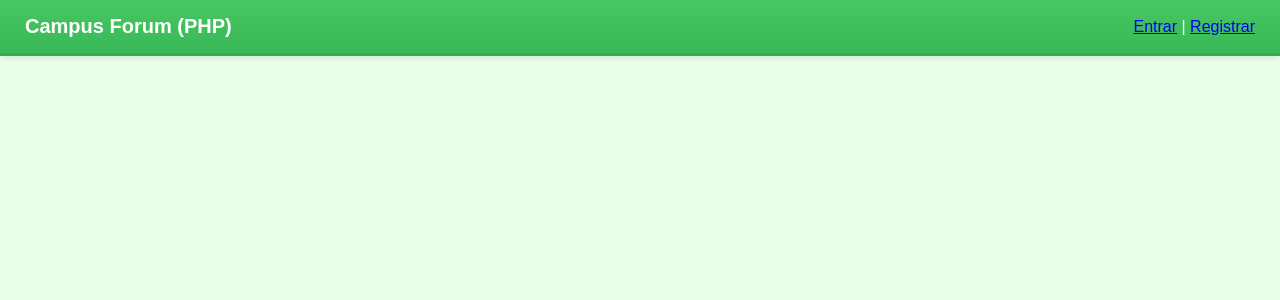
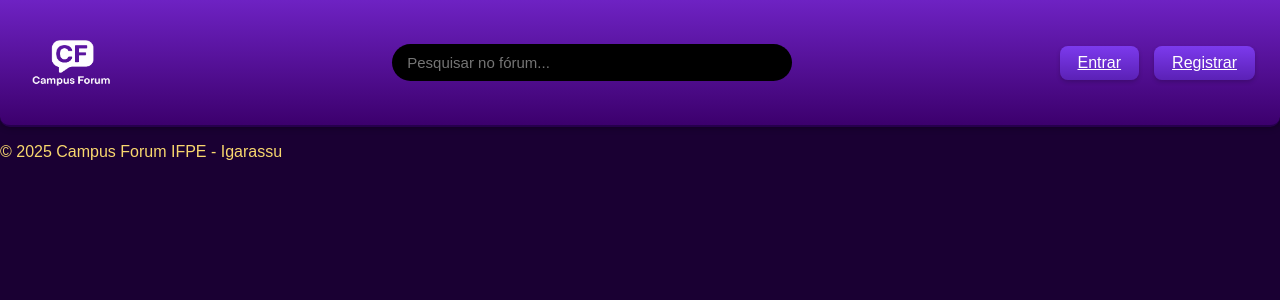
Before and after one commit to jt-commit/campusforum, a PHP site: page / in a window 1280 px wide. Shown: the top 300 px of the page. Run offline with PHP 8.4, Linux system fonts and the light colour scheme; data that the repository does not hold is empty.

Commit message:
Inserido version 1 da search bar and campusforum logo

```diff
--- a/index.php
+++ b/index.php
@@ -13,24 +13,59 @@ $posts = $res->fetch_all(MYSQLI_ASSOC);
 <link rel="stylesheet" href="styles.css">
 </head>
 <body>
-<header><h1>Campus Forum (PHP)</h1>
-<nav>
-<?php if(!empty($_SESSION['user'])): ?>
-    Olá, <?=htmlspecialchars($_SESSION['user']['username'])?> | <a href="create_post.php">Criar post</a> | <a href="logout.php">Sair</a>
+
+<header>
+
+<!--Cabeçalho com logo do campusforum logoX porque é um png com fundo transparente -->
+  <img src="\campusforum\campusforumlogox.png" width="100" height="auto">
+
+
+<div class="search-box">
+  <input type="text" placeholder="Pesquisar no fórum...">
+</div>
+ <nav class="right">
+    <?php if (!empty($_SESSION['user'])): ?>
+      <span class="user">Olá, <strong><?= htmlspecialchars($_SESSION['user']['username']) ?></strong></span>
+      <a href="create_post.php" class="btn-novo">Criar Post</a>
+      <a href="logout.php" class="logout">Sair</a>
     <?php else: ?>
-    <a href="login.php">Entrar</a> | <a href="register.php">Registrar</a>
+      <a href="login.php" class="btn-novo">Entrar</a>
+      <a href="register.php" class="btn-novo">Registrar</a>
     <?php endif; ?>
   </nav>
 </header>
-<main>
-<?php foreach($posts as $p): ?>
-<article class="post">
+
+
+
+
+    <?php foreach ($posts as $p): ?>
+      <article class="topico">
+        <div class="topico-header">
+          <img src="img/post.png" alt="Post">
+          <div>
             <h2><a href="post.php?id=<?= $p['id'] ?>"><?= htmlspecialchars($p['title']) ?></a></h2>
-  <p class="meta">por <?=htmlspecialchars($p['username'])?> em <?= $p['created_at'] ?></p>
-  <p><?= nl2br(htmlspecialchars(substr($p['content'],0,400))) ?><?php if(strlen($p['content'])>400) echo '...'; ?></p>
+            <span class="badge">Post</span>
+          </div>
+        </div>
+        <p><?= nl2br(htmlspecialchars(substr($p['content'], 0, 400))) ?><?php if (strlen($p['content']) > 400) echo '...'; ?></p>
+
+        <div class="topico-footer">
+          <div class="autor">
+            <img src="img/user.png" alt="Autor">
+            <span><?= htmlspecialchars($p['username']) ?></span>
+          </div>
+          <div class="estatisticas">
+            <span><?= date('d/m/Y H:i', strtotime($p['created_at'])) ?></span>
+          </div>
+        </div>
       </article>
     <?php endforeach; ?>
+  </section>
 </main>
-<footer></footer>
+
+<footer>
+  <p>&copy; <?= date('Y') ?> Campus Forum IFPE - Igarassu</p>
+</footer>
+
 </body>
 </html>
--- a/styles.css
+++ b/styles.css
@@ -2,73 +2,72 @@
 body {
     margin: 0;
     font-family: "Poppins", sans-serif;
-    background-color: #e9ffe9;
-    color: #222;
+    background-color: #1a0033; /* fundo roxo escuro */
+    color: #f9d76e; /* textos dourados */
 }
 
 /* ======== CABEÇALHO ======== */
 header {
-    background: linear-gradient(180deg, #47c763, #39b857);
+    background: linear-gradient(180deg, #6e22c3, #3c006d);
     color: white;
-    padding: 15px 25px;
+    padding: 12px 25px;
     display: flex;
     align-items: center;
     justify-content: space-between;
-    border-bottom: 3px solid #34a94e;
-    box-shadow: 0 2px 6px rgba(0,0,0,0.1);
+    border-bottom: 2px solid #26004d;
+    box-shadow: 0 1px 6px rgba(0, 0, 0, 0.3);
+    border-radius: 0 0 10px 10px;
 }
 
+
+
+/* ======== TÍTULO DO CABEÇALHO ======== */
 header h1 {
     font-size: 20px;
     font-weight: 600;
     margin: 0;
+    color: #f4e9ff;
+    letter-spacing: 0.5px;
 }
 
-header span {
-    font-size: 13px;
-    color: #dfffe0;
-}
-
+/* ======== LADO DIREITO DO CABEÇALHO ======== */
 header .right {
     display: flex;
     align-items: center;
     gap: 15px;
 }
 
+/* ======== BOTÃO PRINCIPAL ======== */
 header .btn-novo {
-    background-color: white;
-    color: #2e8f46;
-    padding: 8px 15px;
-    border-radius: 30px;
-    font-weight: 600;
+    background: linear-gradient(180deg, #7c3aed, #5b21b6);
+    color: #ffffff;
+    padding: 8px 18px;
+    border-radius: 8px;
+    font-weight: 500;
     border: none;
     cursor: pointer;
-    transition: 0.3s;
+    transition: 0.3s ease;
+    box-shadow: 0 2px 4px rgba(0,0,0,0.2);
 }
 
 header .btn-novo:hover {
-    background-color: #eaffec;
-}
-
-header img {
-    width: 38px;
-    height: 38px;
-    border-radius: 50%;
-    object-fit: cover;
-    border: 2px solid white;
+    background: linear-gradient(180deg, #9d4edd, #6a0dad);
+    transform: translateY(-1px);
 }
 
 /* ======== BARRA DE BUSCA ======== */
+
+
 .search-box {
-    background-color: white;
+
     display: flex;
     align-items: center;
-    border-radius: 30px;
-    padding: 10px 20px;
+    border-radius: 0px;
+    padding: 7.1px 6.6px;
     width: 95%;
-    max-width: 900px;
-    margin: 20px auto;
-    box-shadow: 0 1px 4px rgba(0,0,0,0.1);
+    max-width: 400px;
+    margin: 25px auto;
+
 }
 
 .search-box input {
@@ -76,8 +75,29 @@ header img {
     outline: none;
     flex: 1;
     font-size: 15px;
-    color: #333;
+    color: #ffffff;
+    background-color: #000000; /* fundo preto */
+    border-radius: 30px; /* cantos arredondados estilo Excel */
+    padding: 10px 15px; /* dá um respiro interno */
 }
+
+}
+
+}
+
+ /* cor da fonte da caixa de pesquisa */
+.search-box input::placeholder {
+    color: white;
+      width: 95%;
+}
+
+
+/* ======== LABELS ESTILO macOS Mavericks ======== */
+label {
+
+
+}
+
 
 /* ======== CONTEÚDO PRINCIPAL ======== */
 main {
```
Also changed, not shown: other parts of styles.css (+38 -76 lines), login.php (+30 -9 lines), campusforumlogox.png (added). Lines whose indentation alone changed are shown as unchanged.
